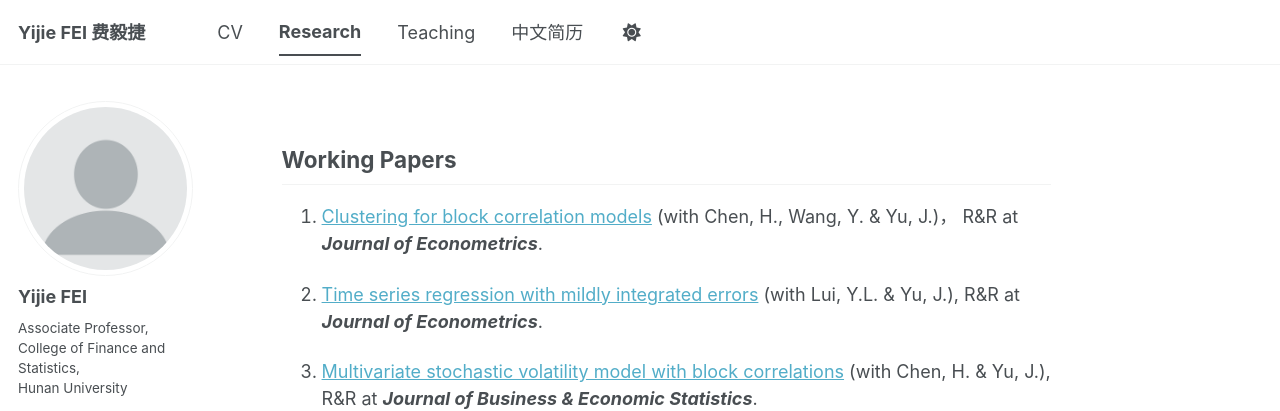
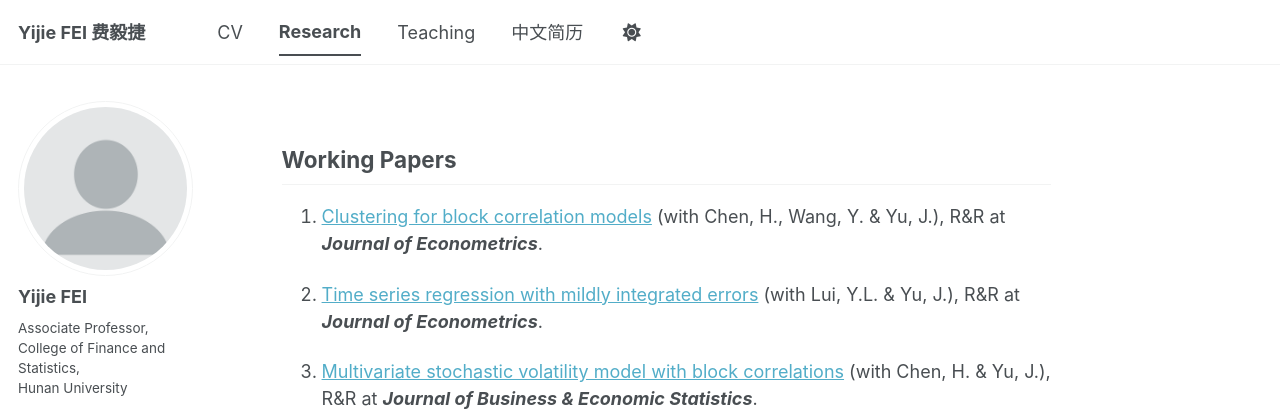
Before and after one commit to yijiefei/yijiefei.github.io, a Jekyll site: the page built from _pages/research.md, in a window 1280 px wide and 1248 px high. Shown: the top 411 px of the window. Built offline with Jekyll 4.4.1, drawn with Linux system fonts in a browser that asks for light colours; a style sheet for code colours, icons or effects is not loaded.

```diff
--- a/_pages/research.md
+++ b/_pages/research.md
@@ -23,7 +23,7 @@ author_profile: true
 </style>
 
 ## Working Papers
-1. [Clustering for block correlation models](https://fba.um.edu.mo/wp-content/uploads/2026/06/main04.pdf) (with Chen, H., Wang, Y. & Yu, J.)， R&R at ***Journal of Econometrics***.
+1. [Clustering for block correlation models](https://fba.um.edu.mo/wp-content/uploads/2026/06/main04.pdf) (with Chen, H., Wang, Y. & Yu, J.), R&R at ***Journal of Econometrics***.
 
 2. [Time series regression with mildly integrated errors](https://fba.um.edu.mo/wp-content/uploads/2026/03/MSVFisher_block03.pdf) (with Lui, Y.L. & Yu, J.), R&R at ***Journal of Econometrics***.
 
```
